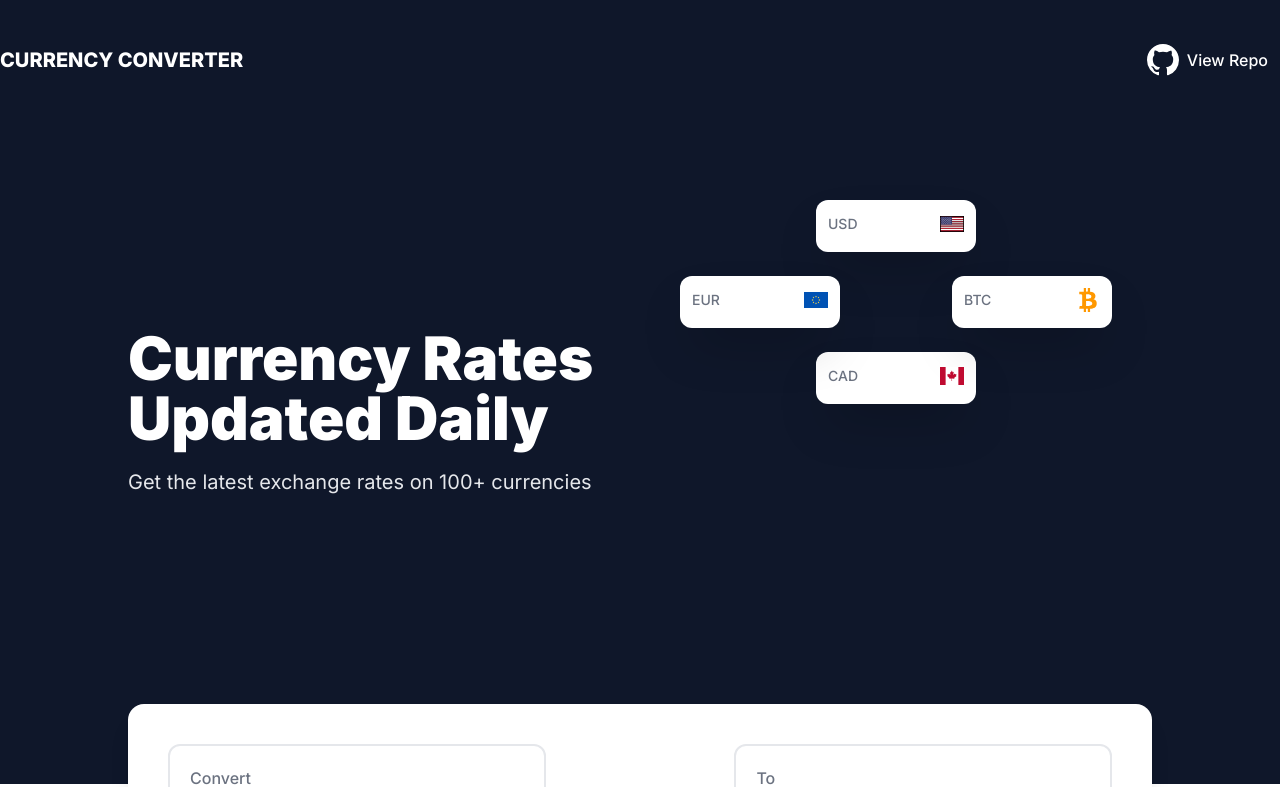
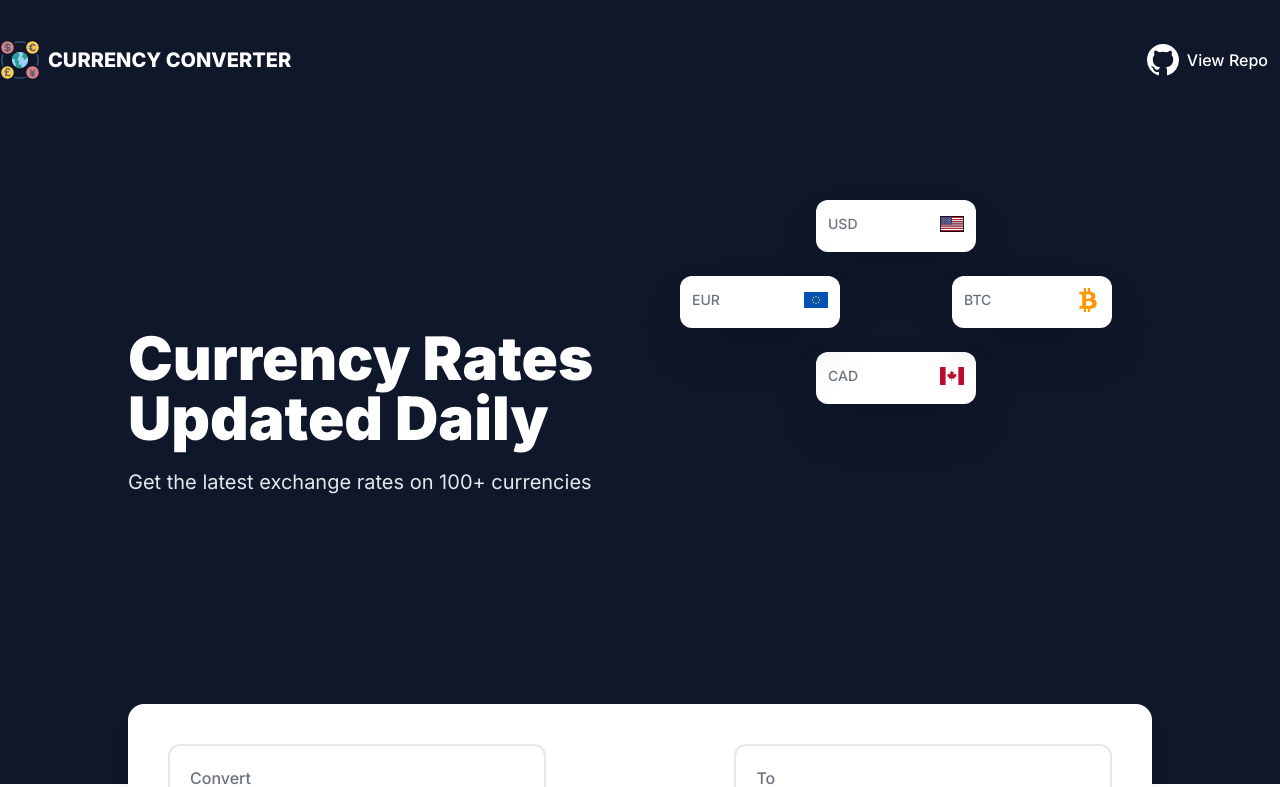
Before and after one commit to cnaallotey/currencyconverter, a Vue app: page / in a window 1280 px wide. Shown: the top 787 px of the page. Built offline with nearby package versions, Linux system fonts and the light colour scheme; no server answers.

Commit message:
adding logo

```diff
--- a/src/components/navbar.vue
+++ b/src/components/navbar.vue
@@ -3,9 +3,10 @@
     <div
       class="max-w-screen-xl mx-auto flex justify-between items-center px-5 md:px-10 xl:px-0"
     >
-      <div>
+      <div class="flex items-center">
+        <img src="../assets/currency.svg" class="w-10 h-10 mr-2" alt="" />
         <h2
-          class="font-extrabold text-xl uppercase text-white cursor-pointer select-none"
+          class="font-extrabold text-lg md:text-xl uppercase text-white cursor-pointer select-none"
         >
           Currency converter
         </h2>
```
Also changed, not shown: src/assets/currency.svg (added).
